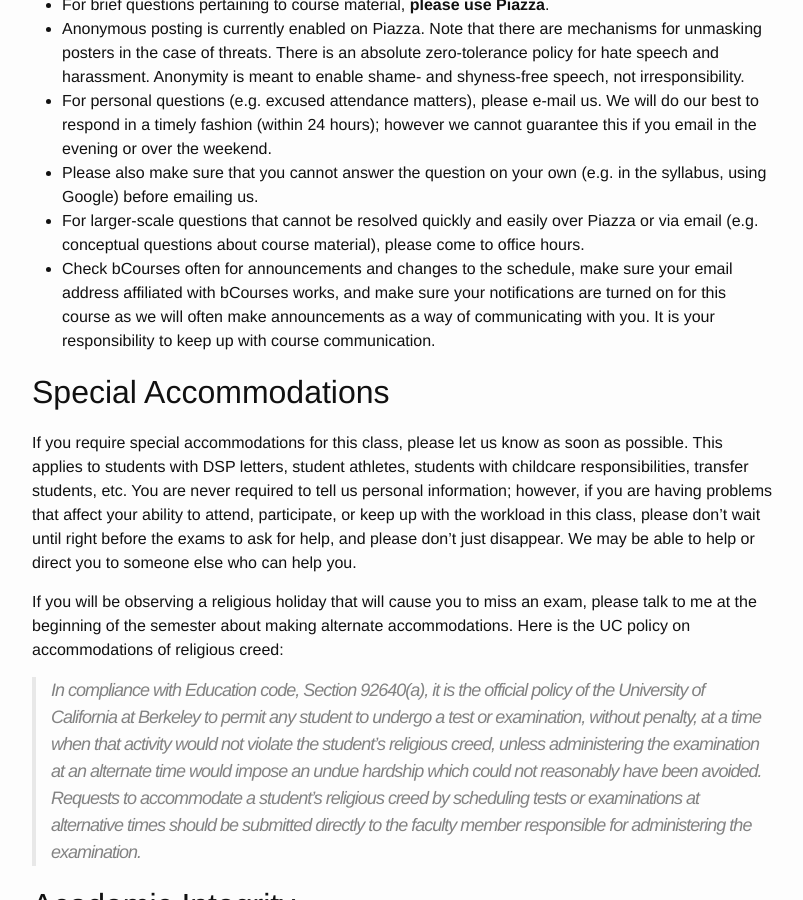
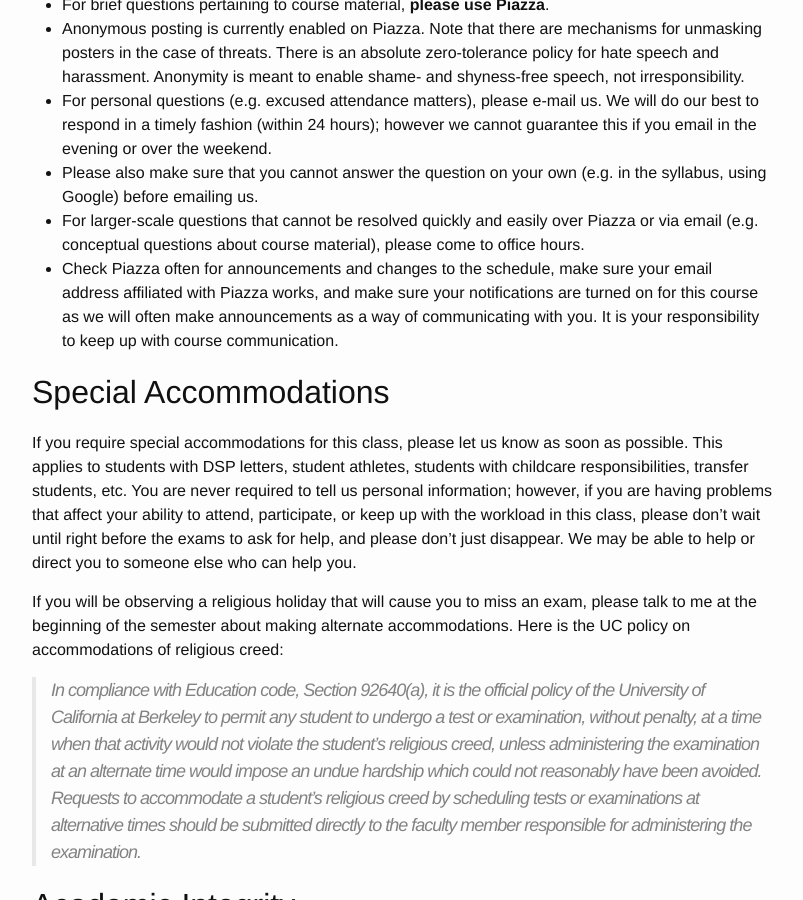
Before and after one commit to charlesfrye/psych101d, a Jekyll site: the page built from policies.md, in a window 1280 px wide and 900 px high, scrolled down 702 px. Shown: the whole window, without its empty margins (238-1041 px from the left). Built offline with Jekyll 4.4.1, drawn with Linux system fonts in a browser that asks for light colours.

Commit message:
changes bCourses to Piazza in Communications Policies

```diff
--- a/policies.md
+++ b/policies.md
@@ -31,7 +31,7 @@ Anonymity is meant to enable shame- and shyness-free speech, not irresponsibilit
 We will do our best to respond in a timely fashion (within 24 hours); however we cannot guarantee this if you email in the evening or over the weekend.
 - Please also make sure that you cannot answer the question on your own (e.g. in the syllabus, using Google) before emailing us.
 - For larger-scale questions that cannot be resolved quickly and easily over Piazza or via email (e.g. conceptual questions about course material), please come to office hours.
-- Check bCourses often for announcements and changes to the schedule, make sure your email address affiliated with bCourses works, and make sure your notifications are turned on for this course as we will often make announcements as a way of communicating with you. It is your responsibility to keep up with course communication.
+- Check Piazza often for announcements and changes to the schedule, make sure your email address affiliated with Piazza works, and make sure your notifications are turned on for this course as we will often make announcements as a way of communicating with you. It is your responsibility to keep up with course communication.
 
 ## Special Accommodations
 If you require special accommodations for this class, please let us know as soon as possible.
```
